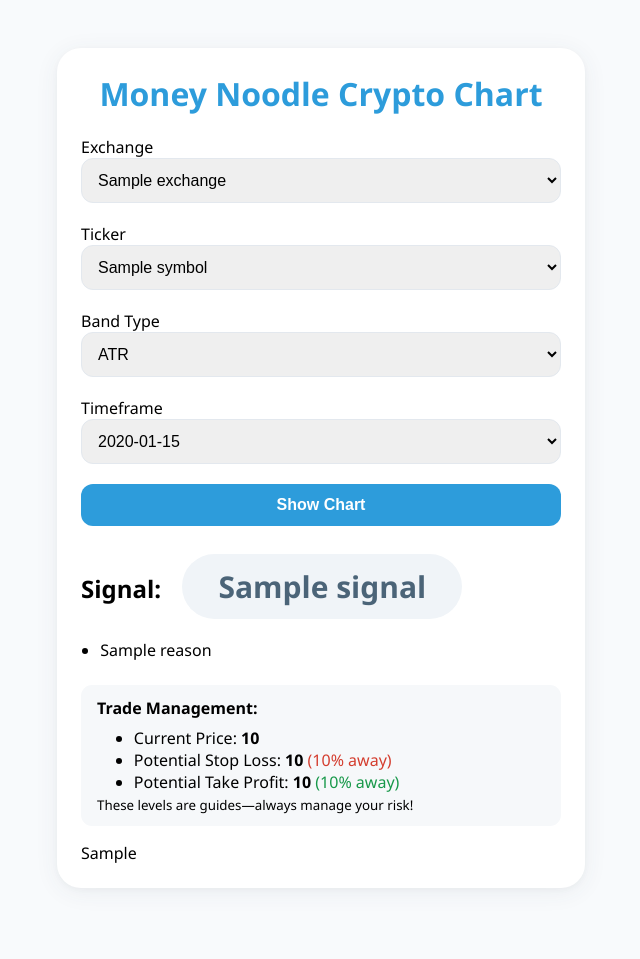
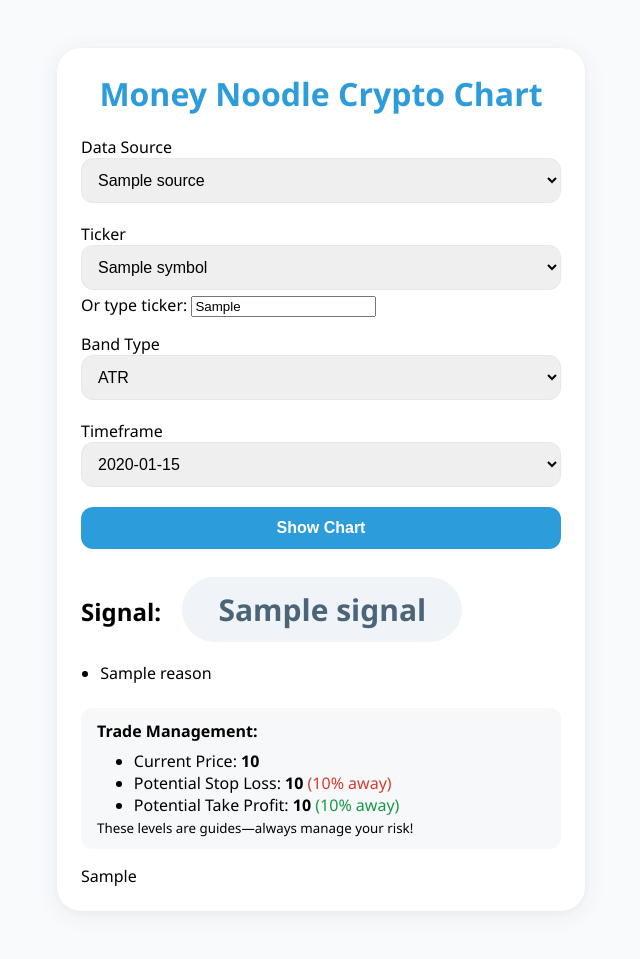
Before and after one commit to markeo4/MoneyNoodle, a Flask app: template templates/index.html in a window 1280 px wide. Shown: the whole page, without its empty margins (319-959 px from the left). Before the commit the page ends 889 px from the top, so only its background shows below. Run offline with Flask 3, Linux system fonts and the light colour scheme; the template is opened without the code that fills it: most values are stand-ins (such as "Sample title", 1, 10 or a date in 2020).

Commit message:
added trad markets via yfinance

```diff
--- a/app.py
+++ b/app.py
@@ -1,5 +1,6 @@
 from flask import Flask, render_template, request
 import ccxt
+import yfinance as yf
 import pandas as pd
 import numpy as np
 import plotly.graph_objs as go
@@ -7,17 +8,18 @@ import plotly.offline as pyo
 
 app = Flask(__name__)
 
-EXCHANGES = {
-    'Kraken': ccxt.kraken(),
-    'Coinbase': ccxt.coinbase()
+DATA_SOURCES = {
+    'Kraken': {'type': 'crypto', 'client': ccxt.kraken()},
+    'Coinbase': {'type': 'crypto', 'client': ccxt.coinbase()},
+    'Yahoo Finance': {'type': 'stock', 'client': None} # yfinance doesn't need a client object like ccxt
 }
 
 ALLOWED_TIMEFRAMES = ['1h', '4h', '1d', '1w']
 DEFAULT_LIMITS = {'1h': 200, '4h': 150, '1d': 100, '1w': 52}
 
 def get_signal(df):
-    if len(df) < 20:
-        return "WAIT", ["Not enough data to compute indicators."], None, None, None, None
+    if len(df) < 34:  # Ensure enough data for EMA34
+        return "WAIT", ["Insufficient data for indicators."], None, None, None, None, None
 
     df = df.copy()
     df['sma20_volume'] = df['volume'].rolling(20).mean()
@@ -30,14 +32,26 @@ def get_signal(df):
     stop_loss = None
     take_profit = None
 
-    price_bounce = prev['close'] < prev['lower'] and last['close'] > last['lower']
-    ema_bullish = all(df['ema8'].iloc[i] > df['ema21'].iloc[i] > df['ema34'].iloc[i] for i in range(-3, 0))
-    rsi_not_overbought = last['rsi'] < 65
-    volume_high = last['volume'] > 1.2 * sma20_volume
+    # Loosen Band Conditions: Add proximity check
+    price_near_lower = abs(last['close'] - last['lower']) / last['close'] < 0.01
+    price_bounce = (prev['close'] < prev['lower'] and last['close'] > last['lower']) or price_near_lower
 
-    price_reject = prev['close'] > prev['upper'] and last['close'] < last['upper']
-    ema_bearish = all(df['ema8'].iloc[i] < df['ema21'].iloc[i] < df['ema34'].iloc[i] for i in range(-3, 0))
-    rsi_not_oversold = last['rsi'] > 35
+    # Relax EMA Conditions: Check only the most recent candle
+    ema_bullish = last['ema8'] > last['ema21'] > last['ema34']
+    # Fine-Tune RSI Thresholds: Widen range
+    rsi_not_overbought = last['rsi'] < 70
+    # Adjust Volume Threshold: Lower multiplier
+    volume_high = last['volume'] > 1.0 * sma20_volume
+
+    price_near_upper = abs(last['close'] - last['upper']) / last['close'] < 0.01
+    price_reject = (prev['close'] > prev['upper'] and last['close'] < last['upper']) or price_near_upper
+
+    ema_bearish = last['ema8'] < last['ema21'] < last['ema34']
+    rsi_not_oversold = last['rsi'] > 30
+
+    # Debugging Output
+    print(f"DEBUG: Price Bounce: {price_bounce}, EMA Bullish: {ema_bullish}, RSI: {last['rsi']}, Volume High: {volume_high}")
+    print(f"DEBUG: Price Reject: {price_reject}, EMA Bearish: {ema_bearish}")
 
     # Always show levels to watch
     stop_loss = min(df['low'].tail(3))  # recent swing low
@@ -76,18 +90,65 @@ def get_signal(df):
 
     return signal, reasons, stop_loss, take_profit, current_price, sl_pct, tp_pct
 
-def get_symbols(exchange):
-    """Return sorted list of available trading pairs for the selected exchange."""
-    try:
-        markets = exchange.load_markets()
-        return sorted(markets.keys())
-    except Exception as e:
+def get_symbols(source_name):
+    """Return sorted list of available trading pairs/tickers for the selected source."""
+    source_info = DATA_SOURCES.get(source_name)
+    if not source_info:
         return []
 
-def fetch_ohlcv(exchange, symbol, timeframe='1w', limit=100):
-    bars = exchange.fetch_ohlcv(symbol, timeframe=timeframe, limit=limit)
-    df = pd.DataFrame(bars, columns=['timestamp', 'open', 'high', 'low', 'close', 'volume'])
-    df['timestamp'] = pd.to_datetime(df['timestamp'], unit='ms')
+    if source_info['type'] == 'crypto':
+        exchange = source_info['client']
+        try:
+            markets = exchange.load_markets()
+            return sorted(markets.keys())
+        except Exception as e:
+            print(f"Error fetching crypto symbols from {source_name}: {e}")
+            return []
+    elif source_info['type'] == 'stock':
+        # For yfinance, provide a predefined list of popular tickers
+        return sorted(['SPY', 'QQQ', 'DIA', 'AAPL', 'MSFT', 'GOOGL', 'AMZN', 'TSLA', 'NVDA', 'META'])
+    return []
+
+def fetch_ohlcv(source_name, symbol, timeframe='1w', limit=100):
+    source_info = DATA_SOURCES.get(source_name)
+    if not source_info:
+        raise ValueError(f"Unknown data source: {source_name}")
+
+    df = pd.DataFrame()
+    if source_info['type'] == 'crypto':
+        exchange = source_info['client']
+        bars = exchange.fetch_ohlcv(symbol, timeframe=timeframe, limit=limit)
+        df = pd.DataFrame(bars, columns=['timestamp', 'open', 'high', 'low', 'close', 'volume'])
+        df['timestamp'] = pd.to_datetime(df['timestamp'], unit='ms')
+    elif source_info['type'] == 'stock':
+        # yfinance uses different timeframe strings and limits
+        yf_timeframe_map = {
+            '1h': '60m', # yfinance supports 60m for intraday
+            '4h': '4h',  # yfinance supports 4h
+            '1d': '1d',
+            '1w': '1wk'
+        }
+        yf_period_map = {
+            '1h': '7d', # 7 days for 1h data
+            '4h': '60d', # 60 days for 4h data
+            '1d': '2y', # 2 years for 1d data
+            '1w': '5y'  # 5 years for 1w data
+        }
+
+        interval = yf_timeframe_map.get(timeframe, '1d')
+        period = yf_period_map.get(timeframe, '2y')
+
+        ticker = yf.Ticker(symbol)
+        # Fetch data using period and interval
+        data = ticker.history(period=period, interval=interval)
+        if not data.empty:
+            df = data[['Open', 'High', 'Low', 'Close', 'Volume']].copy()
+            df.columns = ['open', 'high', 'low', 'close', 'volume']
+            df['timestamp'] = df.index
+            df = df.reset_index(drop=True) # Reset index to make it 0-based
+        else:
+            raise ValueError(f"No data fetched for {symbol} from Yahoo Finance.")
+
     return df
 
 def money_noodle(df, length=20, mult=2, band_type='ATR'):
@@ -126,40 +187,38 @@ def money_noodle(df, length=20, mult=2, band_type='ATR'):
 def index():
     chart_div = ""
     error = None
-    exchanges = list(EXCHANGES.keys())
-    selected_exchange = 'Kraken'
+    data_sources = list(DATA_SOURCES.keys())
+    selected_source = 'Kraken' # Changed from selected_exchange
     selected_symbol = 'SOL/USD'
     band_type = 'ATR'
     selected_timeframe = '1w'
     timeframes = ALLOWED_TIMEFRAMES
 
-    symbols = get_symbols(EXCHANGES[selected_exchange])
+    # Get symbols based on the initial selected source
+    symbols = get_symbols(selected_source)
 
     if request.method == 'POST':
-        selected_exchange = request.form.get('exchange', exchanges[0])
-        selected_symbol = request.form.get('symbol', symbols[0])
+        selected_source = request.form.get('exchange', data_sources[0])
+        # Prioritize typed input over dropdown selection
+        selected_symbol_input = request.form.get('symbol_input', '').strip().upper()
+        selected_symbol_dropdown = request.form.get('symbol_dropdown', '')
+
+        if selected_symbol_input:
+            selected_symbol = selected_symbol_input
+        else:
+            selected_symbol = selected_symbol_dropdown
+
         band_type = request.form.get('band_type', 'ATR')
         selected_timeframe = request.form.get('timeframe', '1w')
-        symbols = get_symbols(EXCHANGES[selected_exchange])
+        symbols = get_symbols(selected_source) # Update symbols based on new source
 
-    if selected_symbol not in symbols:
-        error = "Selected pair not available. Please select a different one."
-        return render_template(
-            'index.html',
-            chart_div=chart_div,
-            error=error,
-            exchanges=exchanges,
-            selected_exchange=selected_exchange,
-            symbols=symbols,
-            selected_symbol=selected_symbol,
-            band_type=band_type,
-            timeframes=timeframes,                  # <-- ADD THIS!
-            selected_timeframe=selected_timeframe   # <-- AND THIS!
-        )
+    # No explicit check here, let the try-except block handle invalid symbols during data fetch.
+    # Ensure selected_symbol is passed to template for persistence in input field
 
     try:
+        # Limit is less relevant for yfinance with period/interval, but keep for crypto
         limit = DEFAULT_LIMITS.get(selected_timeframe, 100)
-        df = fetch_ohlcv(EXCHANGES[selected_exchange], selected_symbol, selected_timeframe, limit)
+        df = fetch_ohlcv(selected_source, selected_symbol, selected_timeframe, limit)
         df = money_noodle(df, band_type=band_type)
         signal, reasons, stop_loss, take_profit, current_price, sl_pct, tp_pct = get_signal(df)
         # Create plotly chart
@@ -204,16 +263,119 @@ def index():
         fig = go.Figure(data=data, layout=layout)
         chart_div = pyo.plot(fig, output_type='div', include_plotlyjs=True)
     except Exception as e:
-        error = f"Could not fetch or plot data for {selected_symbol} on {selected_exchange}. Error: {e}"
+        error = f"Could not fetch or plot data for {selected_symbol} from {selected_source}. Error: {e}"
         # Provide fallback values
         signal = None
         reasons = None
+        stop_loss = None
+        take_profit = None
+        current_price = None
+        sl_pct = None
+        tp_pct = None
         return render_template(
             'index.html',
             chart_div=chart_div,
             error=error,
-            exchanges=exchanges,
-            selected_exchange=selected_exchange,
+            exchanges=data_sources,
+            selected_exchange=selected_source,
+            symbols=symbols,
+            selected_symbol=selected_symbol, # Pass selected_symbol to persist typed value
+            band_type=band_type,
+            timeframes=timeframes,
+            selected_timeframe=selected_timeframe,
+            signal=signal,
+            reasons=reasons,
+            stop_loss=stop_loss,
+            take_profit=take_profit,
+            current_price=current_price,
+            sl_pct=sl_pct,
+            tp_pct=tp_pct
+        )
+
+
+    return render_template(
+        'index.html',
+        chart_div=chart_div,
+        error=error,
+        exchanges=data_sources,
+        selected_exchange=selected_source,
+        symbols=symbols,
+        selected_symbol=selected_symbol, # Pass selected_symbol to persist typed value
+        band_type=band_type,
+        timeframes=timeframes,
+        selected_timeframe=selected_timeframe,
+        signal=signal,
+        reasons=reasons,
+        stop_loss=stop_loss,
+        take_profit=take_profit,
+        current_price=current_price,
+        sl_pct=sl_pct,
+        tp_pct=tp_pct
+    )
+
+    try:
+        # Limit is less relevant for yfinance with period/interval, but keep for crypto
+        limit = DEFAULT_LIMITS.get(selected_timeframe, 100)
+        df = fetch_ohlcv(selected_source, selected_symbol, selected_timeframe, limit)
+        df = money_noodle(df, band_type=band_type)
+        signal, reasons, stop_loss, take_profit, current_price, sl_pct, tp_pct = get_signal(df)
+        # Create plotly chart
+        trace_candles = go.Candlestick(
+            x=df['timestamp'], open=df['open'], high=df['high'],
+            low=df['low'], close=df['close'], name='Candles'
+        )
+        trace_ema = go.Scatter(
+            x=df['timestamp'], y=df['ema'], line=dict(color='blue'), name='EMA'
+        )
+        trace_upper = go.Scatter(
+            x=df['timestamp'], y=df['upper'], line=dict(color='green', dash='dash'), name='Upper Band'
+        )
+        trace_lower = go.Scatter(
+            x=df['timestamp'], y=df['lower'], line=dict(color='red', dash='dash'), name='Lower Band'
+        )
+        # EMA Ribbon
+        ribbon_traces = []
+        for n, color in zip([8, 21, 34], ['orange', 'purple', 'teal']):
+            ribbon_traces.append(go.Scatter(
+                x=df['timestamp'], y=df[f'ema{n}'], line=dict(color=color, dash='dot'), name=f'EMA{n}'
+            ))
+
+        trace_volume = go.Bar(
+            x=df['timestamp'], y=df['volume'],
+            name='Volume', marker_color='lightgray',
+            yaxis='y2', opacity=0.5
+        )
+
+        layout = go.Layout(
+            title=f"{selected_symbol} Money Noodle",
+            xaxis=dict(title="Date"),
+            yaxis=dict(title="Price"),
+            yaxis2=dict(
+                title="Volume", overlaying='y', side='right', showgrid=False,
+                range=[0, df['volume'].max() * 2]  # auto-scale
+            ),
+            height=700
+        )
+
+        data = [trace_candles, trace_ema, trace_upper, trace_lower] + ribbon_traces + [trace_volume]
+        fig = go.Figure(data=data, layout=layout)
+        chart_div = pyo.plot(fig, output_type='div', include_plotlyjs=True)
+    except Exception as e:
+        error = f"Could not fetch or plot data for {selected_symbol} from {selected_source}. Error: {e}"
+        # Provide fallback values
+        signal = None
+        reasons = None
+        stop_loss = None
+        take_profit = None
+        current_price = None
+        sl_pct = None
+        tp_pct = None
+        return render_template(
+            'index.html',
+            chart_div=chart_div,
+            error=error,
+            exchanges=data_sources,
+            selected_exchange=selected_source,
             symbols=symbols,
             selected_symbol=selected_symbol,
             band_type=band_type,
@@ -233,13 +395,13 @@ def index():
         'index.html',
         chart_div=chart_div,
         error=error,
-        exchanges=exchanges,
-        selected_exchange=selected_exchange,
+        exchanges=data_sources,
+        selected_exchange=selected_source,
         symbols=symbols,
         selected_symbol=selected_symbol,
         band_type=band_type,
-        timeframes=timeframes,                  # <-- ADD THIS!
-        selected_timeframe=selected_timeframe,   # <-- AND THIS!
+        timeframes=timeframes,
+        selected_timeframe=selected_timeframe,
         signal=signal,
         reasons=reasons,
         stop_loss=stop_loss,
--- a/templates/index.html
+++ b/templates/index.html
@@ -101,20 +101,22 @@
         <h1>Money Noodle Crypto Chart</h1>
         <form method="POST">
             <div>
-                <label for="exchange">Exchange</label>
+                <label for="exchange">Data Source</label>
                 <select name="exchange" id="exchange" onchange="this.form.submit()">
-                    {% for ex in exchanges %}
-                        <option value="{{ ex }}" {% if ex == selected_exchange %}selected{% endif %}>{{ ex }}</option>
+                    {% for source in exchanges %}
+                        <option value="{{ source }}" {% if source == selected_exchange %}selected{% endif %}>{{ source }}</option>
                     {% endfor %}
                 </select>
             </div>
             <div>
                 <label for="symbol">Ticker</label>
-                <select name="symbol" id="symbol">
+                <select name="symbol_dropdown" id="symbol_dropdown">
                     {% for s in symbols %}
                         <option value="{{ s }}" {% if s == selected_symbol %}selected{% endif %}>{{ s }}</option>
                     {% endfor %}
                 </select>
+                <label for="symbol_input">Or type ticker:</label>
+                <input type="text" name="symbol_input" id="symbol_input" value="{{ selected_symbol if selected_symbol not in symbols else '' }}" placeholder="e.g., SPY, BTC/USD">
             </div>
             <div>
                 <label for="band_type">Band Type</label>
```
